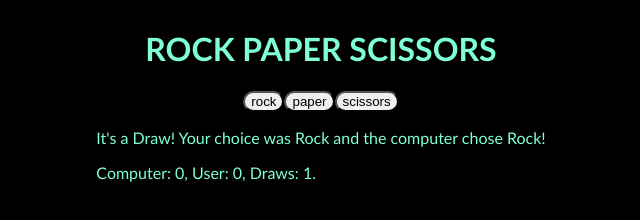
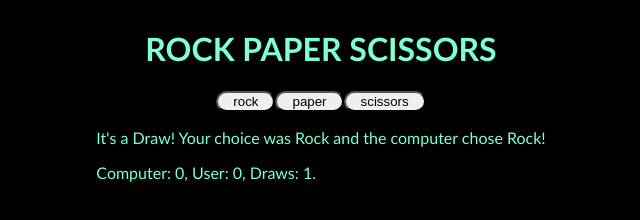
Before and after one commit to Broly366/Rock-Paper-Scissors, a plain HTML site: page index.html in a window 1280 px wide. Both pictures are taken after a click on the button "rock". Shown: the whole page, without its empty margins (319-959 px from the left). Drawn offline with Linux system fonts and the light colour scheme.

Commit message:
improved for better readability
Added some comments and semicolns. removed a Magic number and added a const.

```diff
--- a/JavaScript.js
+++ b/JavaScript.js
@@ -6,18 +6,19 @@ document.addEventListener("DOMContentLoaded", function () {
             return choices[Math.floor(Math.random() * choices.length)];
         };
 
-        let computer = undefined;
-        let user = undefined;
-        let draw = undefined;
+
 
         let roundCount = 0;
-
+        //function that counts the times the function round is called and calls 2 functions if the value is 5
         function incrementRoundCount() {
             roundCount++;
-            if ( roundCount  % 5 === 0) {
+
+            const numberOfGames = 5;
+
+            if ( roundCount % numberOfGames === 0) {
                 endResults();
                 resetCounters();
-            }
+            };
         };
 
         let compCounter = 0;
@@ -26,6 +27,7 @@ document.addEventListener("DOMContentLoaded", function () {
 
 
         const container = document.querySelector("#container");
+
 
         const rock = document.createElement("button");
         rock.textContent = "rock";
@@ -42,7 +44,6 @@ document.addEventListener("DOMContentLoaded", function () {
 
         rock.addEventListener('click', () => {
             return round(rock.textContent,getComputerChoice());
-
         })
 
         paper.addEventListener('click', () => {
@@ -74,6 +75,11 @@ document.addEventListener("DOMContentLoaded", function () {
 
         //This function evaluates the playerSelection and the computer selection and assigns to the winner a string
         function round(playerSelection, computerSelection) {
+
+            let computer = undefined;
+            let user = undefined;
+            let draw = undefined;
+
             if (playerSelection === "rock" && computerSelection === "paper") {
                 para.textContent = "You Lose! Your choice was Rock and the computer chose Paper!";
 
@@ -143,12 +149,13 @@ document.addEventListener("DOMContentLoaded", function () {
             incrementRoundCount();
         };
 
+        //function that give paraThree different textContent regarding the outcome of the game
         function endResults () {
             if (compCounter > userCounter) {
                 paraThree.textContent = "The Computer Won :(";
             } else if(compCounter < userCounter) {
                 paraThree.textContent = "You Won!!!!!! Yeeeeeeeeee!! :D";
-            } else if(compCounter = userCounter) {
+            } else if(compCounter === userCounter) {
                 paraThree.textContent = "It's a draw! You'll win next time!";
             };
         }
--- a/style.css
+++ b/style.css
@@ -16,8 +16,10 @@ body {
 
 button {
     border-radius: 12px;
+    padding-left: 15px;
+    padding-right: 15px;
 }
 
 #container {
-
+    gap: 12px;
 }
```
